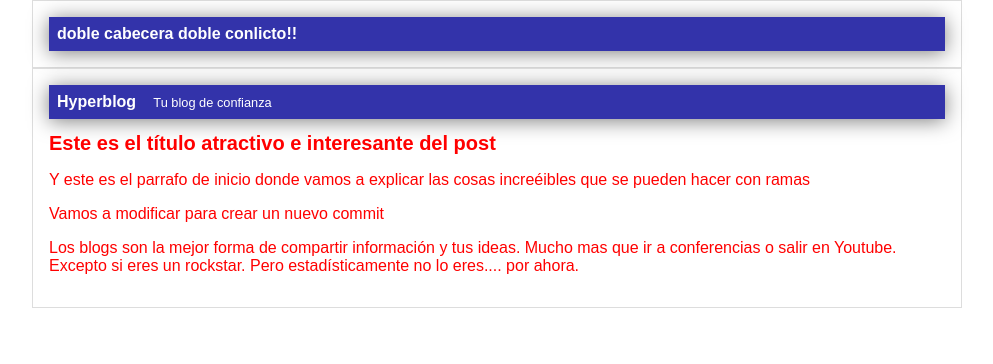
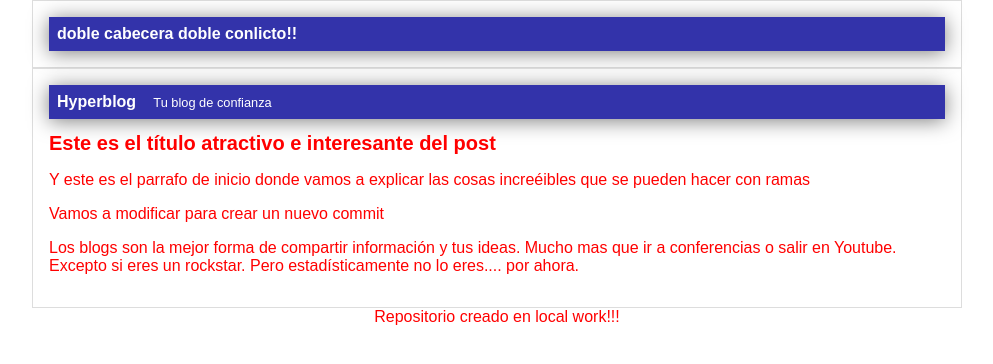
Before and after one commit to mauriciolopezalcarcel/hyperblog, a plain HTML site: page index.html in a window 1280 px wide. Shown: the whole page, without its empty margins (143-1136 px from the left). Drawn offline with Linux system fonts and the light colour scheme.

Commit message:
primer commit desde localWork

```diff
--- a/index.html
+++ b/index.html
@@ -24,5 +24,6 @@
         <p>Los blogs son la mejor forma de compartir información y tus ideas. Mucho mas que ir a conferencias o salir en Youtube. Excepto si eres un rockstar. Pero estadísticamente no lo eres.... por ahora.</p>
     </div>
 </div>
+<div>Repositorio creado en local work!!!</div>
 </body>
 </html>
```
